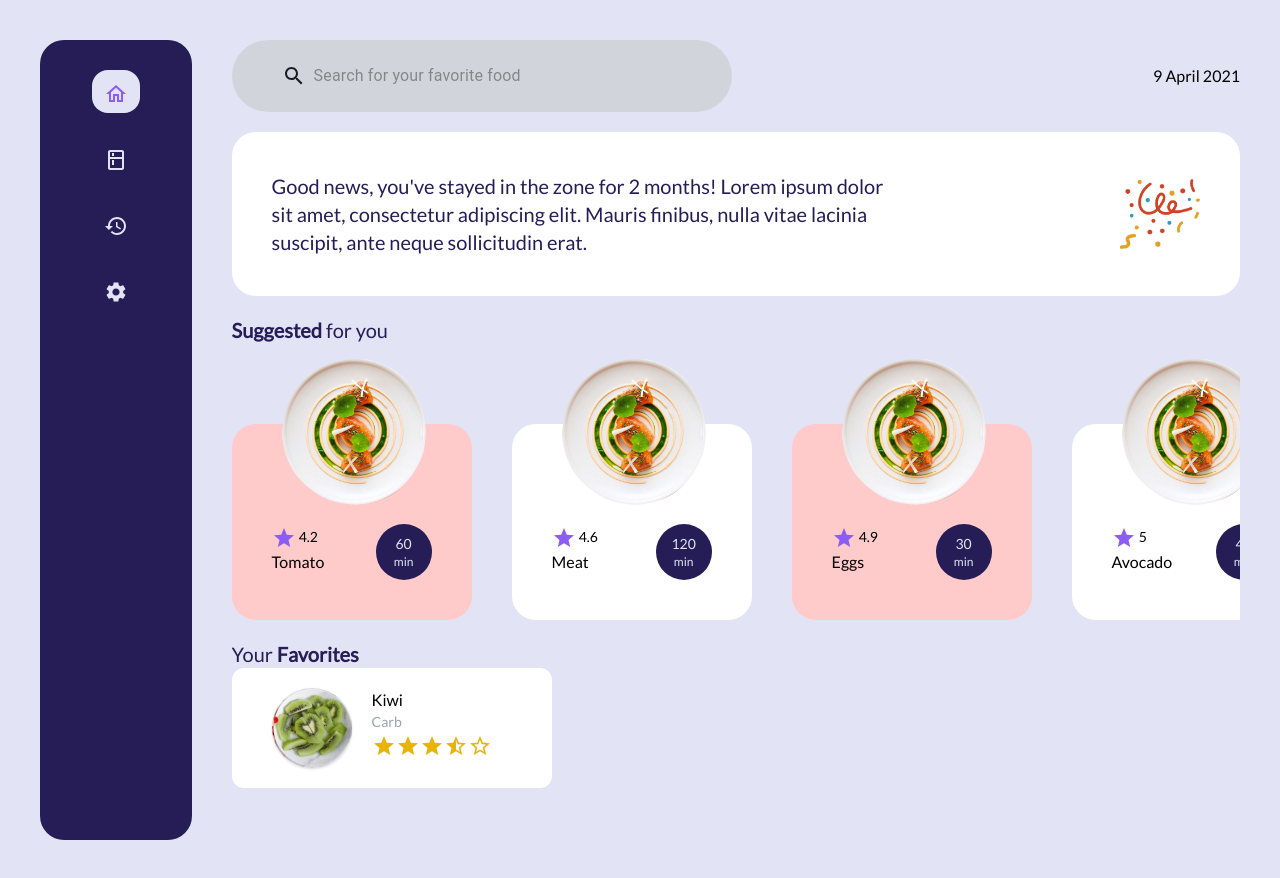
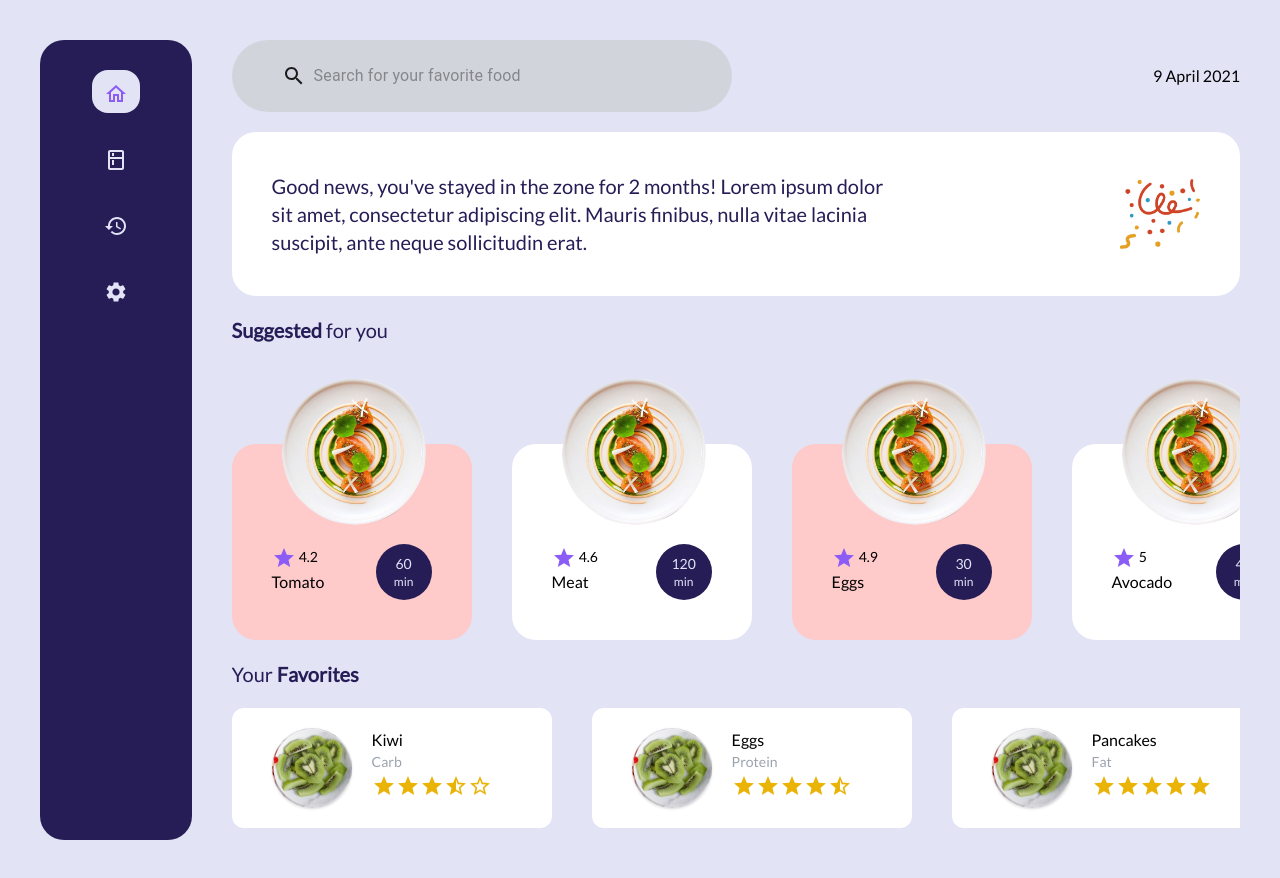
Before and after one commit to Nickelfront/zone-app, a React (Create React App) app: page / in a window 1280 px wide. Built offline with nearby package versions, Linux system fonts and the light colour scheme.

Commit message:
Separated hardcoded mock data from script files

```diff
--- a/src/App.tsx
+++ b/src/App.tsx
@@ -1,5 +1,5 @@
 import './App.scss';
-import React, { Component } from 'react';
+import { Component } from 'react';
 import Navigation from './Navigation/Navigation';
 import Dashboard from './components/Dashboard/Dashboard';
 import Meals from './components/Meals/Meals';
@@ -12,7 +12,6 @@ import HomeOutlinedIcon from '@material-ui/icons/HomeOutlined';
 import KitchenIcon from '@material-ui/icons/Kitchen';
 import HistoryIcon from '@material-ui/icons/History';
 import SettingsIcon from '@material-ui/icons/Settings';
-import { Router } from 'react-router-dom';
 
 class App extends Component {
   render() {
--- a/src/FavoriteItem/FavoriteItem.tsx
+++ b/src/FavoriteItem/FavoriteItem.tsx
@@ -2,13 +2,13 @@ import { Component } from "react";
 import StarIcon from '@material-ui/icons/Star';
 import StarHalfIcon from '@material-ui/icons/StarHalf';
 import StarBorderIcon from '@material-ui/icons/StarBorder';
-import food from '../img/food.jpg';
 import { MealType } from "../utils/types";
 
 type FavoriteItemProps = {
     name: string
     rating: number
     mealType: MealType
+    imgSrc: any
 }
 class FavoriteItem extends Component<FavoriteItemProps> {
 
@@ -28,7 +28,7 @@ class FavoriteItem extends Component<FavoriteItemProps> {
 
         return <div className="bg-white rounded-xl w-80 px-10 py-5 flex">
             <div className="pr-5">
-                <img className="shadow rounded-full max-w-full h-20 align-middle border-none" src={food}/>
+                <img className="shadow rounded-full max-w-full h-20 align-middle border-none" src={this.props.imgSrc}/>
             </div>
             <div className="flex flex-col align-middle">
                 <span>{this.props.name}</span>
--- a/src/Favorites/Favorites.tsx
+++ b/src/Favorites/Favorites.tsx
@@ -1,16 +1,25 @@
 import { Component } from "react";
 import FavoriteItem from "../FavoriteItem/FavoriteItem";
-import { MealType } from "../utils/types";
 
-class Favorites extends Component {
+type FavoritesProps = {
+    favorites: any[]
+}
+class Favorites extends Component<FavoritesProps> {
 
     render() {
         let favorites = [];
 
+        for (const [index, item] of this.props.favorites.entries()) {
+            favorites.push(<li key={index}><FavoriteItem name={item.name} mealType={item.mealType} rating={item.rating} imgSrc={item.imgSrc}/></li>);
+        }
 
         return <section>
             <h2 className="text-purple-dark text-xl">Your <strong>Favorites</strong></h2>
-            <FavoriteItem name="Kiwi" mealType={MealType.CARB} rating={3.5}/>
+            <div className="mt-5">
+                <ul className="flex flex-row space-x-10">
+                    {favorites}
+                </ul>
+            </div>
         </section>
     }
 }
--- a/src/Suggestions/Suggestions.tsx
+++ b/src/Suggestions/Suggestions.tsx
@@ -16,9 +16,9 @@ class Suggestions extends Component<SuggestionsProps> {
         for (const [index, item] of this.props.meals.entries()) {
             recipeItems.push(<li key={index}><SuggestedRecipe prepTime={item.prepTime} rating={item.rating} name={item.name} type={item.type} img={item.img} isEven={index % 2 == 0}/></li>);
         }
-        return <section className="">
+        return <section>
             <h2 className="text-purple-dark text-xl"><strong>Suggested</strong> for you</h2>
-            <div>
+            <div className="mt-5">
                 <ul className="flex flex-row space-x-10">
                     {recipeItems}
                 </ul>
--- a/src/components/Dashboard/Dashboard.tsx
+++ b/src/components/Dashboard/Dashboard.tsx
@@ -1,33 +1,23 @@
 import { Component } from "react";
 import Banner from "../../Banner/Banner";
 import Search from "../../Search/Search";
-import bannerImg from '../../img/arabica-149.png';
 import DateDisplay from "../../DateDisplay/DateDisplay";
 import Suggestions from "../../Suggestions/Suggestions";
-import { Recipe, MealType } from "../../utils/types";
-import dish from '../../img/dish.png';
 import Favorites from "../../Favorites/Favorites";
+import bannerImg, { bannerText, favorites, meals } from "../../utils/mockData";
 
 class Dashboard extends Component {
 
     render() {
-        let img = dish;
-        let meals: Recipe[] = [
-            {name: 'Tomato', type: MealType.CARB, img: img, rating: 4.2, prepTime: 60},
-            {name: 'Meat', type: MealType.PROTEIN, img: img, rating: 4.6, prepTime: 120},
-            {name: 'Eggs', type: MealType.PROTEIN, img: img, rating: 4.9, prepTime: 30},
-            {name: 'Avocado', type: MealType.FAT, img: img, rating: 5, prepTime: 40},
-        ];
-        let favorites = [];
 
         return <section className="space-y-5">
             <div className="flex justify-between">
                 <Search className="max-w-lg"/>
                 <DateDisplay/>
             </div>
-            <Banner text="Good news, you've stayed in the zone for 2 months! Lorem ipsum dolor sit amet, consectetur adipiscing elit. Mauris finibus, nulla vitae lacinia suscipit, ante neque sollicitudin erat." imgSrc={bannerImg}/>
+            <Banner text={bannerText} imgSrc={bannerImg}/>
             <Suggestions meals={meals}/>
-            <Favorites/>
+            <Favorites favorites={favorites}/>
         </section>
     }
 }
--- a/src/components/Error/Error.tsx
+++ b/src/components/Error/Error.tsx
@@ -3,8 +3,8 @@ import { Component } from "react";
 class Error extends Component {
 
     render() {
-        return <div>
-                <h1>Something went wrong.</h1>
+        return <div className="flex">
+                <h1 className="justify-center">404 - Page Not Found</h1>
             </div>
     }
 }
--- /dev/null
+++ b/src/utils/mockData.ts
@@ -0,0 +1,19 @@
+import { MealType, Recipe } from "./types";
+import dish from '../img/dish.png';
+import food from '../img/food.jpg';
+import bannerImg from '../img/arabica-149.png';
+
+export let meals: Recipe[] = [
+    {name: 'Tomato', type: MealType.CARB, img: dish, rating: 4.2, prepTime: 60},
+    {name: 'Meat', type: MealType.PROTEIN, img: dish, rating: 4.6, prepTime: 120},
+    {name: 'Eggs', type: MealType.PROTEIN, img: dish, rating: 4.9, prepTime: 30},
+    {name: 'Avocado', type: MealType.FAT, img: dish, rating: 5, prepTime: 40},
+];
+export let favorites = [
+    {name: 'Kiwi', mealType: MealType.CARB, imgSrc: food, rating: 3.6},
+    {name: 'Eggs', mealType: MealType.PROTEIN, imgSrc: food, rating: 4.2},
+    {name: 'Pancakes', mealType: MealType.FAT, imgSrc: food, rating: 5}
+];
+
+export let bannerText = "Good news, you've stayed in the zone for 2 months! Lorem ipsum dolor sit amet, consectetur adipiscing elit. Mauris finibus, nulla vitae lacinia suscipit, ante neque sollicitudin erat.";
+export default bannerImg;
```
